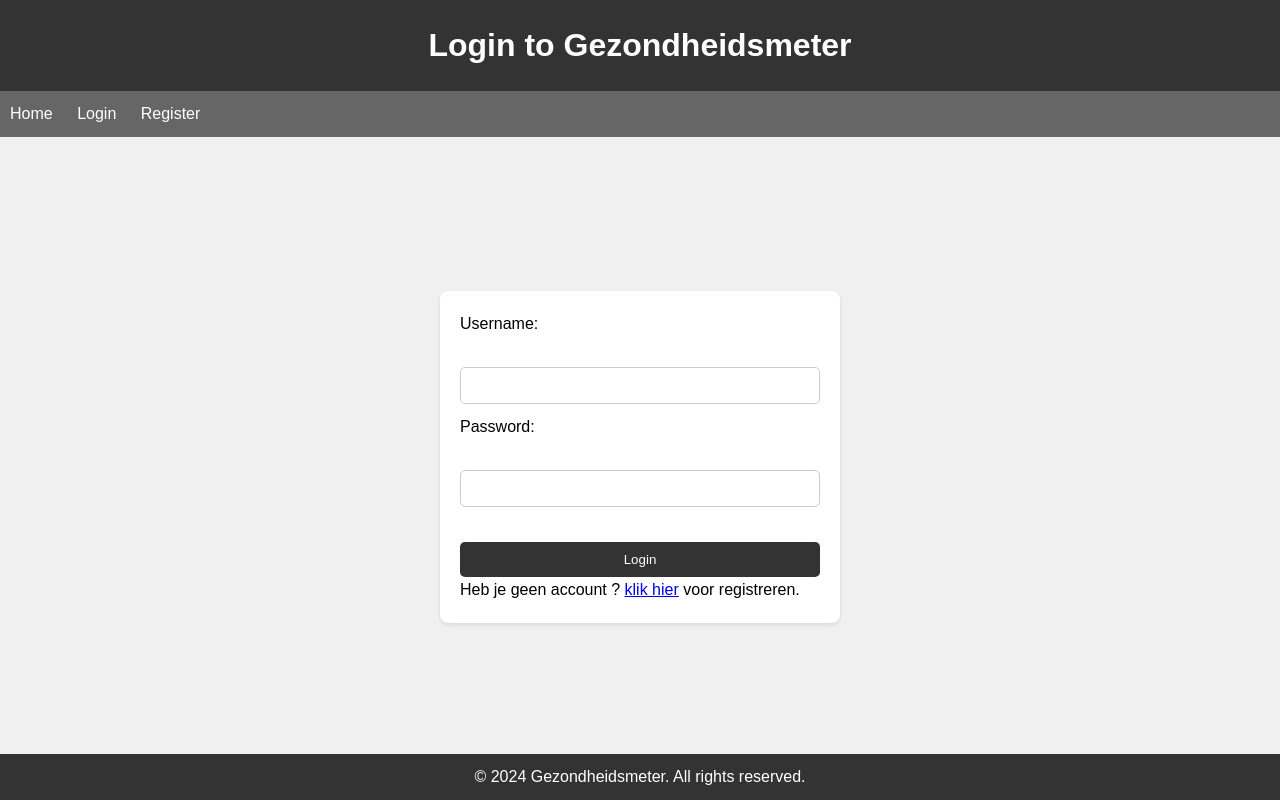
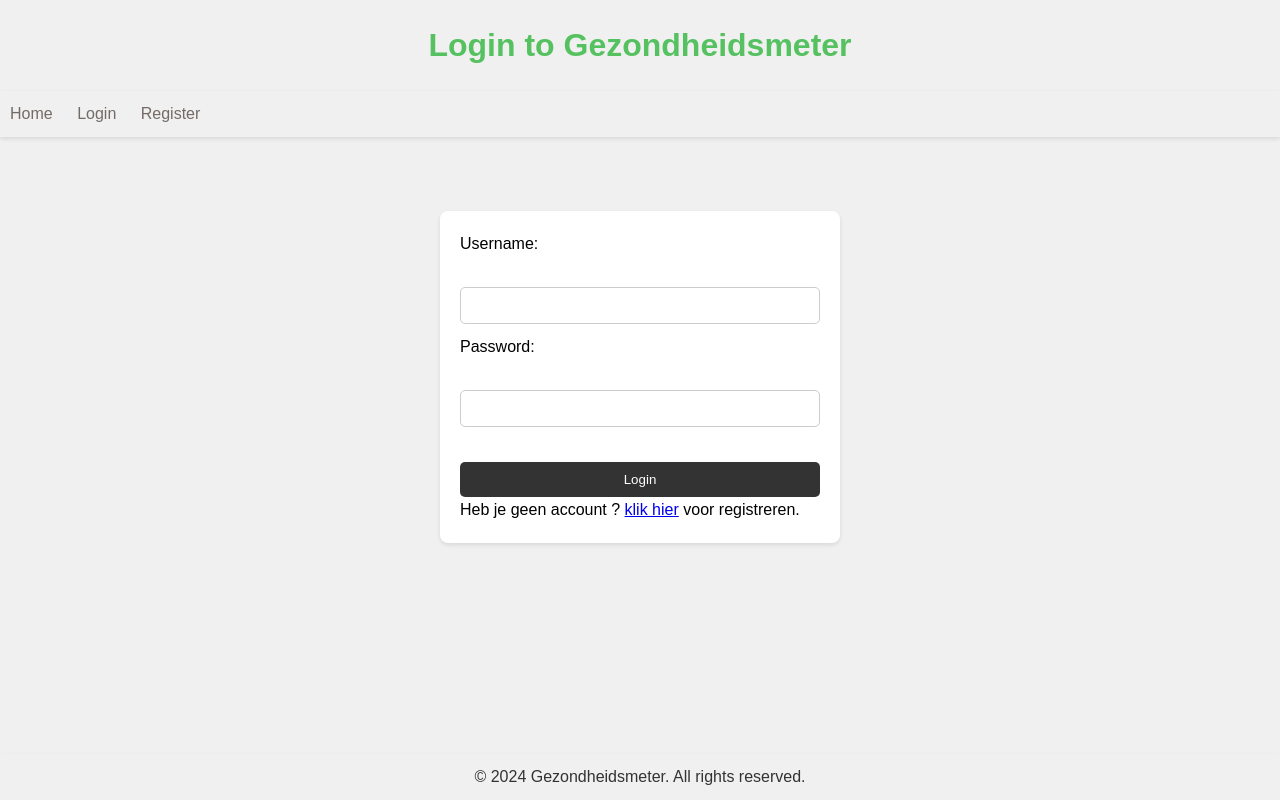
Before and after one commit to NienkeKuipers/Gezondheidsmeter, a PHP site: page /assets/pages/inlogpagina.php in a window 1280 px wide. Run offline with PHP 8.4, Linux system fonts and the light colour scheme.

Commit message:
styling aangepast index.php

```diff
--- a/css/style.css
+++ b/css/style.css
@@ -1,3 +1,4 @@
+
 /* style.css */
 
 /* Reset default margin and padding */
@@ -14,16 +15,20 @@ body {
 }
 
 header {
-    background-color: #333;
-    color: #fff;
+    background-color: #f0f0f0;
+    color: #333;
     padding: 20px;
     text-align: center;
 }
 
+
 nav {
-    background-color: #666;
+    background-color: #f0f0f0;
     padding: 10px;
+    box-shadow: 0 2px 4px rgba(0, 0, 0, 0.1);
 }
+
+
 
 nav ul {
     list-style-type: none;
@@ -37,16 +42,21 @@ nav ul li {
 }
 
 nav ul li a {
-    color: #fff;
+    color: #736B66;
     text-decoration: none;
 }
 
 main {
     padding: 20px;
     display: flex;
+    flex-direction: column;
     justify-content: center;
     align-items: center;
-    height: 80vh; /* 80% of the viewport height */
+    height: 60vh;
+}
+main img {
+    display: block;
+    margin-bottom: 20px;
 }
 
 form {
@@ -55,7 +65,7 @@ form {
     border-radius: 8px;
     box-shadow: 0 2px 4px rgba(0, 0, 0, 0.1);
     width: 100%;
-    max-width: 400px; /* Limiting form width for better readability */
+    max-width: 400px;
 }
 
 label {
@@ -88,13 +98,39 @@ input[type="submit"]:hover {
 }
 
 footer {
-    background-color: #333;
-    color: #fff;
+    background-color: #f0f0f0;
+    color: #333;
     text-align: center;
-    padding: 10px 0;
+    padding: 10px;
     position: fixed;
     bottom: 0;
     width: 100%;
+    box-shadow: 0 2px 4px rgba(0, 0, 0, 0.1);
+}
+
+
+
+header h1 {
+    color: #56C160;
+}
+
+header p {
+    color: #736B66;
+}
+
+.btn-begin-hier {
+    background-color: #44AE62;
+    color: #fff;
+    border: none;
+    border-radius: 20px;
+    padding: 20px 40px;
+    font-size: 16px;
+    cursor: pointer;
+    transition: background-color 0.3s;
+}
+
+.btn-begin-hier:hover {
+    background-color: #3A9A54;
 }
 
 /* Media Queries for responsiveness */
```
